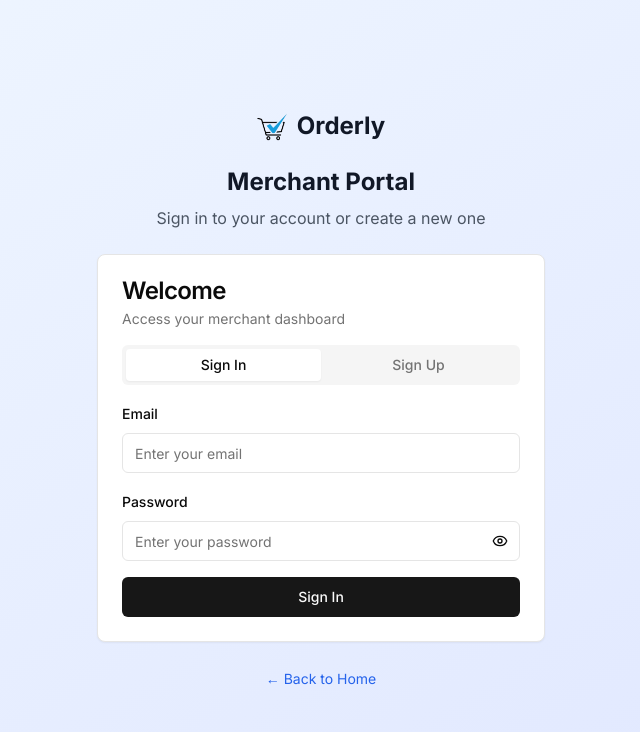
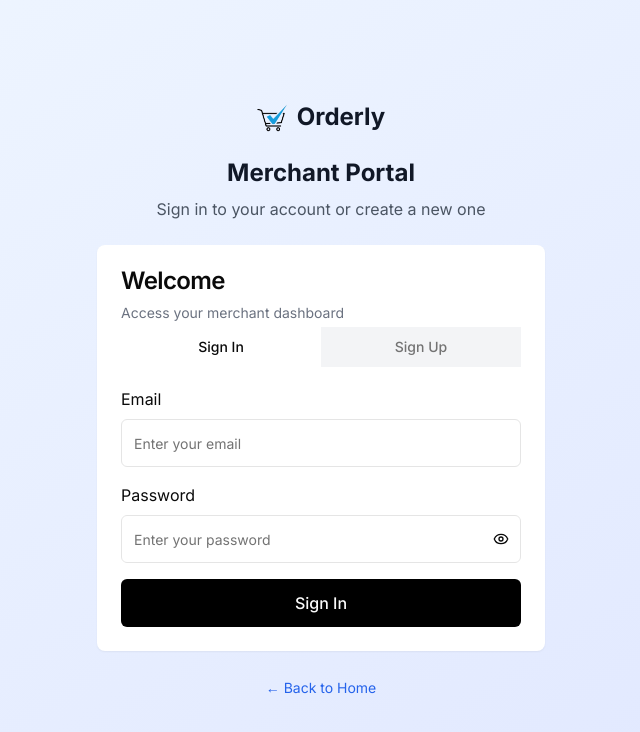
Before and after one commit to ponitaponlork/Orderly, a Next.js app: page /seller/login in a window 1280 px wide. Shown: the top 732 px of the page, without its empty margins (319-959 px from the left). Built offline with nearby package versions, Linux system fonts and the light colour scheme; no server answers.

Commit message:
Fix sign-in and sign-up padding

```diff
--- a/app/page.tsx
+++ b/app/page.tsx
@@ -13,12 +13,12 @@ export default function HomePage() {
           <img src="/orderly-logo.png" alt="Orderly" className="h-8 w-8" />
             <span className="text-xl sm:text-2xl font-bold text-gray-900">Orderly</span>
           </div>
-          <div className="flex items-center space-x-3 sm:space-x-4">
+          <div className="flex items-center space-x-2 sm:space-x-4">
             <Link href="/seller/login">
-              <Button variant="outline" className="px-3 sm:px-4 py-2 text-sm">Merchant Login</Button>
+              <Button variant="outline" className="h-9 sm:h-10 text-xs sm:text-sm px-2 sm:px-4">Merchant Login</Button>
             </Link>
             <Link href="/khshop">
-              <Button className="px-3 sm:px-4 py-2 text-sm">Live Demo</Button>
+              <Button className="h-9 sm:h-10 text-xs sm:text-sm px-2 sm:px-4">Live Demo</Button>
             </Link>
           </div>
         </div>
--- a/app/seller/login/page.tsx
+++ b/app/seller/login/page.tsx
@@ -123,8 +123,8 @@ export default function SellerLoginPage() {
   }
 
   return (
-    <div className="min-h-screen bg-gradient-to-br from-blue-50 to-indigo-100 flex items-center justify-center p-4">
-      <div className="w-full max-w-md space-y-6">
+    <div className="min-h-screen bg-gradient-to-br from-blue-50 to-indigo-100 flex items-center justify-center px-3 py-6 sm:p-4">
+      <div className="w-full max-w-md space-y-4 sm:space-y-6">
         {/* Header */}
         <div className="text-center">
           <Link href="/" className="inline-flex items-center space-x-2 mb-6">
@@ -136,21 +136,21 @@ export default function SellerLoginPage() {
         </div>
 
         {/* Auth Form */}
-        <Card>
-          <CardHeader className="pb-4">
-            <CardTitle>Welcome</CardTitle>
-            <CardDescription>Access your merchant dashboard</CardDescription>
+        <Card className="overflow-hidden border-0 shadow-sm">
+          <CardHeader className="pb-1 px-4 sm:px-6 pt-4 sm:pt-5 border-b-0">
+            <CardTitle className="text-2xl">Welcome</CardTitle>
+            <CardDescription className="text-gray-500">Access your merchant dashboard</CardDescription>
           </CardHeader>
-          <CardContent>
+          <CardContent className="px-4 sm:px-6 pb-4 sm:pb-6">
             <Tabs defaultValue="signin" className="space-y-4">
-              <TabsList className="grid w-full grid-cols-2">
-                <TabsTrigger value="signin">Sign In</TabsTrigger>
-                <TabsTrigger value="signup">Sign Up</TabsTrigger>
+              <TabsList className="grid w-full grid-cols-2 h-10 p-0 bg-gray-100 rounded-none">
+                <TabsTrigger value="signin" className="text-sm font-medium py-2.5 rounded-none border-0 data-[state=active]:bg-white data-[state=active]:shadow-none">Sign In</TabsTrigger>
+                <TabsTrigger value="signup" className="text-sm font-medium py-2.5 rounded-none border-0 data-[state=active]:bg-white data-[state=active]:shadow-none">Sign Up</TabsTrigger>
               </TabsList>
 
               {/* Sign In Tab */}
               <TabsContent value="signin">
-                <form onSubmit={handleSignIn} className="space-y-4">
+                <form onSubmit={handleSignIn} className="space-y-3 sm:space-y-4 pt-1">
                   {error && (
                     <div className="p-3 text-sm text-red-600 bg-red-50 border border-red-200 rounded-md">{error}</div>
                   )}
@@ -161,8 +161,8 @@ export default function SellerLoginPage() {
                     </div>
                   )}
 
-                  <div className="space-y-2">
-                    <Label htmlFor="signin-email">Email</Label>
+                  <div className="space-y-1 sm:space-y-2">
+                    <Label htmlFor="signin-email" className="text-base font-normal">Email</Label>
                     <Input
                       id="signin-email"
                       type="email"
@@ -170,11 +170,12 @@ export default function SellerLoginPage() {
                       onChange={(e) => setEmail(e.target.value)}
                       placeholder="Enter your email"
                       required
+                      className="h-12 text-base rounded-md"
                     />
                   </div>
 
-                  <div className="space-y-2">
-                    <Label htmlFor="signin-password">Password</Label>
+                  <div className="space-y-1 sm:space-y-2">
+                    <Label htmlFor="signin-password" className="text-base font-normal">Password</Label>
                     <div className="relative">
                       <Input
                         id="signin-password"
@@ -183,20 +184,21 @@ export default function SellerLoginPage() {
                         onChange={(e) => setPassword(e.target.value)}
                         placeholder="Enter your password"
                         required
+                        className="h-12 text-base rounded-md"
                       />
                       <Button
                         type="button"
                         variant="ghost"
                         size="sm"
-                        className="absolute right-0 top-0 h-full px-3 py-2 hover:bg-transparent"
+                        className="absolute right-0 top-0 h-full px-2 sm:px-3 py-1 sm:py-2 hover:bg-transparent"
                         onClick={() => setShowPassword(!showPassword)}
                       >
-                        {showPassword ? <EyeOff className="h-4 w-4" /> : <Eye className="h-4 w-4" />}
+                        {showPassword ? <EyeOff className="h-3 w-3 sm:h-4 sm:w-4" /> : <Eye className="h-3 w-3 sm:h-4 sm:w-4" />}
                       </Button>
                     </div>
                   </div>
 
-                  <Button type="submit" disabled={isLoading} className="w-full">
+                  <Button type="submit" disabled={isLoading} className="w-full h-12 text-base font-medium mt-4 bg-black hover:bg-gray-800">
                     {isLoading ? "Signing in..." : "Sign In"}
                   </Button>
                 </form>
@@ -204,7 +206,7 @@ export default function SellerLoginPage() {
 
               {/* Sign Up Tab */}
               <TabsContent value="signup">
-                <form onSubmit={handleSignUp} className="space-y-4">
+                <form onSubmit={handleSignUp} className="space-y-3 sm:space-y-4 pt-1">
                   {error && (
                     <div className="p-3 text-sm text-red-600 bg-red-50 border border-red-200 rounded-md">{error}</div>
                   )}
@@ -215,9 +217,9 @@ export default function SellerLoginPage() {
                     </div>
                   )}
 
-                  <div className="grid grid-cols-2 gap-4">
-                    <div className="space-y-2">
-                      <Label htmlFor="name">Your Name</Label>
+                  <div className="grid grid-cols-2 gap-2 sm:gap-4">
+                    <div className="space-y-1 sm:space-y-2">
+                      <Label htmlFor="name" className="text-sm sm:text-base">Your Name</Label>
                       <Input
                         id="name"
                         type="text"
@@ -225,10 +227,11 @@ export default function SellerLoginPage() {
                         onChange={(e) => setName(e.target.value)}
                         placeholder="John Doe"
                         required
+                        className="h-9 sm:h-10 text-sm sm:text-base"
                       />
                     </div>
-                    <div className="space-y-2">
-                      <Label htmlFor="shop-name">Shop Name</Label>
+                    <div className="space-y-1 sm:space-y-2">
+                      <Label htmlFor="shop-name" className="text-sm sm:text-base">Shop Name</Label>
                       <Input
                         id="shop-name"
                         type="text"
@@ -236,12 +239,13 @@ export default function SellerLoginPage() {
                         onChange={(e) => setShopName(e.target.value)}
                         placeholder="My Shop"
                         required
+                        className="h-9 sm:h-10 text-sm sm:text-base"
                       />
                     </div>
                   </div>
 
-                  <div className="space-y-2">
-                    <Label htmlFor="signup-email">Email</Label>
+                  <div className="space-y-1 sm:space-y-2">
+                    <Label htmlFor="signup-email" className="text-sm sm:text-base">Email</Label>
                     <Input
                       id="signup-email"
                       type="email"
@@ -249,11 +253,12 @@ export default function SellerLoginPage() {
                       onChange={(e) => setEmail(e.target.value)}
                       placeholder="Enter your email"
                       required
+                      className="h-9 sm:h-10 text-sm sm:text-base"
                     />
                   </div>
 
-                  <div className="space-y-2">
-                    <Label htmlFor="signup-password">Password</Label>
+                  <div className="space-y-1 sm:space-y-2">
+                    <Label htmlFor="signup-password" className="text-sm sm:text-base">Password</Label>
                     <div className="relative">
                       <Input
                         id="signup-password"
@@ -263,21 +268,22 @@ export default function SellerLoginPage() {
                         placeholder="Create a password (min 6 characters)"
                         required
                         minLength={6}
+                        className="h-9 sm:h-10 text-sm sm:text-base"
                       />
                       <Button
                         type="button"
                         variant="ghost"
                         size="sm"
-                        className="absolute right-0 top-0 h-full px-3 py-2 hover:bg-transparent"
+                        className="absolute right-0 top-0 h-full px-2 sm:px-3 py-1 sm:py-2 hover:bg-transparent"
                         onClick={() => setShowPassword(!showPassword)}
                       >
-                        {showPassword ? <EyeOff className="h-4 w-4" /> : <Eye className="h-4 w-4" />}
+                        {showPassword ? <EyeOff className="h-3 w-3 sm:h-4 sm:w-4" /> : <Eye className="h-3 w-3 sm:h-4 sm:w-4" />}
                       </Button>
                     </div>
                   </div>
 
-                  <div className="space-y-2">
-                    <Label htmlFor="confirm-password">Confirm Password</Label>
+                  <div className="space-y-1 sm:space-y-2">
+                    <Label htmlFor="confirm-password" className="text-sm sm:text-base">Confirm Password</Label>
                     <div className="relative">
                       <Input
                         id="confirm-password"
@@ -286,20 +292,21 @@ export default function SellerLoginPage() {
                         onChange={(e) => setConfirmPassword(e.target.value)}
                         placeholder="Confirm your password"
                         required
+                        className="h-9 sm:h-10 text-sm sm:text-base"
                       />
                       <Button
                         type="button"
                         variant="ghost"
                         size="sm"
-                        className="absolute right-0 top-0 h-full px-3 py-2 hover:bg-transparent"
+                        className="absolute right-0 top-0 h-full px-2 sm:px-3 py-1 sm:py-2 hover:bg-transparent"
                         onClick={() => setShowConfirmPassword(!showConfirmPassword)}
                       >
-                        {showConfirmPassword ? <EyeOff className="h-4 w-4" /> : <Eye className="h-4 w-4" />}
+                        {showConfirmPassword ? <EyeOff className="h-3 w-3 sm:h-4 sm:w-4" /> : <Eye className="h-3 w-3 sm:h-4 sm:w-4" />}
                       </Button>
                     </div>
                   </div>
 
-                  <Button type="submit" disabled={isLoading} className="w-full">
+                  <Button type="submit" disabled={isLoading} className="w-full h-9 sm:h-10 text-sm sm:text-base mt-2">
                     {isLoading ? "Creating Account..." : "Create Account"}
                   </Button>
 
```
